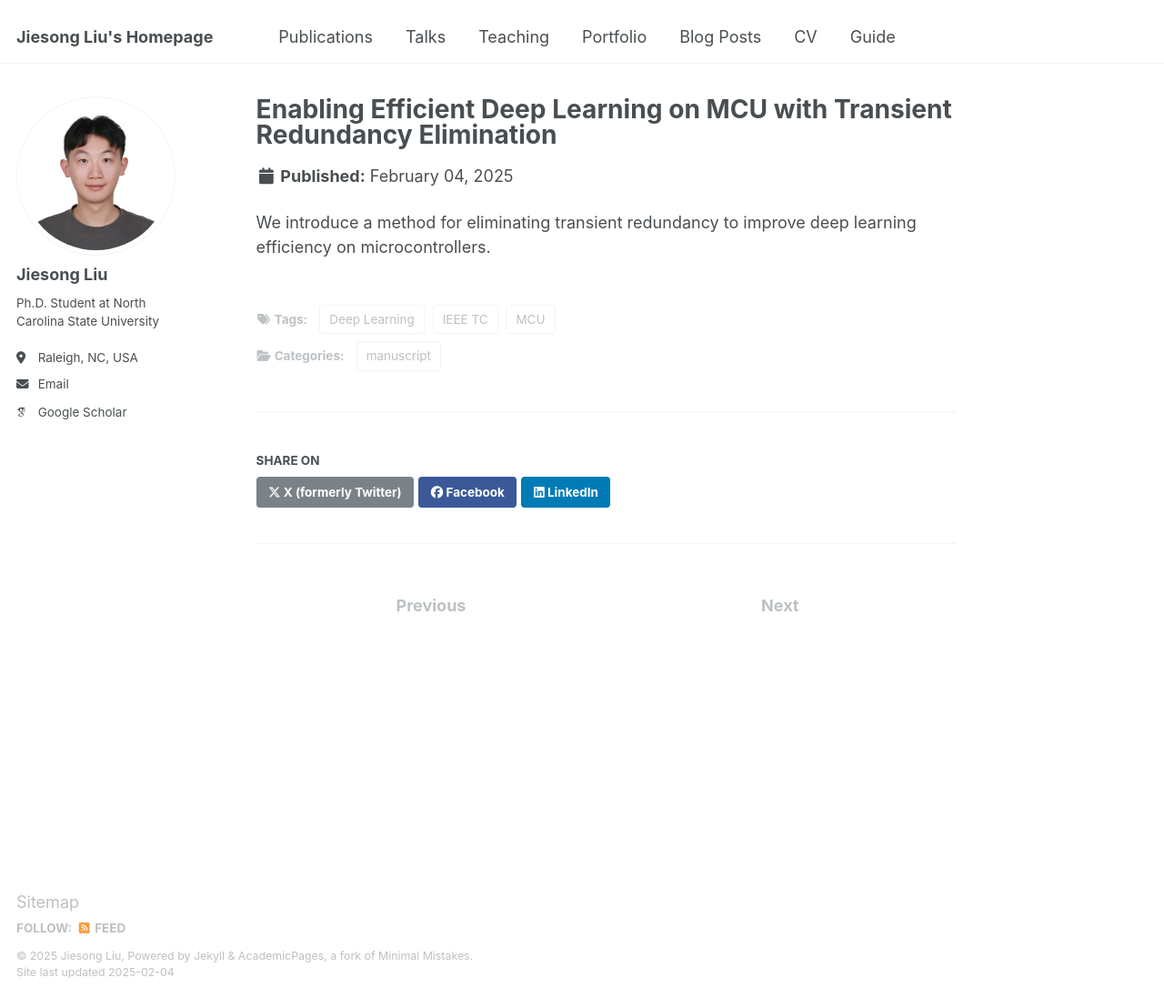
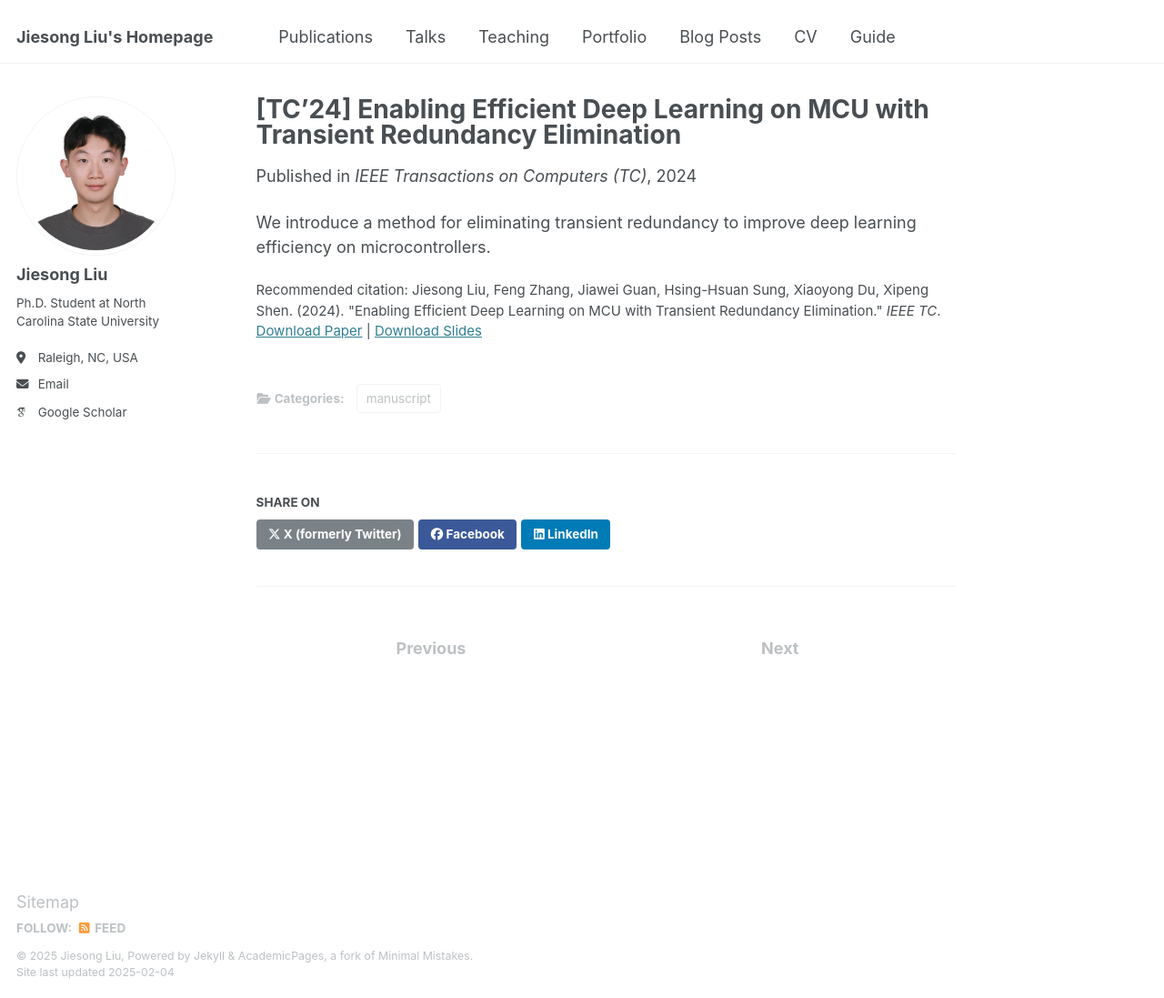
Before and after one commit to Fred1031/Fred1031.github.io, a Jekyll site: the page built from _publications/2024_tc.md, in a window 1280 px wide and 1097 px high. Shown: the whole window at 91% size. Built offline with Jekyll 4.4.1, drawn with Linux system fonts in a browser that asks for light colours; some web fonts are replaced.

Commit message:
Update 2024_tc.md

```diff
--- a/_publications/2024_tc.md
+++ b/_publications/2024_tc.md
@@ -1,12 +1,20 @@
 ---
-title: "Enabling Efficient Deep Learning on MCU with Transient Redundancy Elimination"
-authors: "Jiesong Liu, Feng Zhang, Jiawei Guan, Hsing-Hsuan Sung, Xiaoyong Du, Xipeng Shen"
-journal: "IEEE Transactions on Computers (TC)"
-year: 2024
-category: "manuscript"
-paper_url: ""
-code_url: ""
-slides_url: ""
-tags: ["Deep Learning", "MCU", "IEEE TC"]
+title: "[TC’24] Enabling Efficient Deep Learning on MCU with Transient Redundancy Elimination"
+authors:
+  - Jiesong Liu
+  - Feng Zhang
+  - Jiawei Guan
+  - Hsing-Hsuan Sung
+  - Xiaoyong Du
+  - Xipeng Shen
+collection: publications
+category: manuscript
+permalink: /publication/tc_2024
+date: 2024-01-01
+venue: 'IEEE Transactions on Computers (TC)'
+slidesurl: 'http://fred1031.github.io/files/TC2024_slides.pdf'
+paperurl: 'http://fred1031.github.io/files/TC2024.pdf'
+citation: 'Jiesong Liu, Feng Zhang, Jiawei Guan, Hsing-Hsuan Sung, Xiaoyong Du, Xipeng Shen. (2024). "Enabling Efficient Deep Learning on MCU with Transient Redundancy Elimination." <i>IEEE TC</i>.'
 ---
+
 We introduce a method for eliminating transient redundancy to improve deep learning efficiency on microcontrollers.
```
